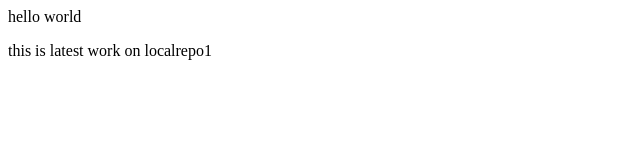
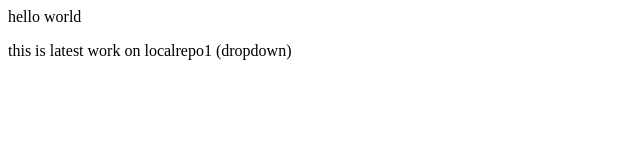
Before and after one commit to shashwatniranjan-max/shashwat-demo, a plain HTML site: page index.html in a window 1280 px wide. Shown: the full height of the page, 0-640 px from the left. Drawn offline with Linux system fonts and the light colour scheme.

```diff
--- a/index.html
+++ b/index.html
@@ -1,2 +1,2 @@
 <p>hello world</p>
-<p>this is latest work on localrepo1</p>
+<p>this is latest work on localrepo1 (dropdown)</p>
```
